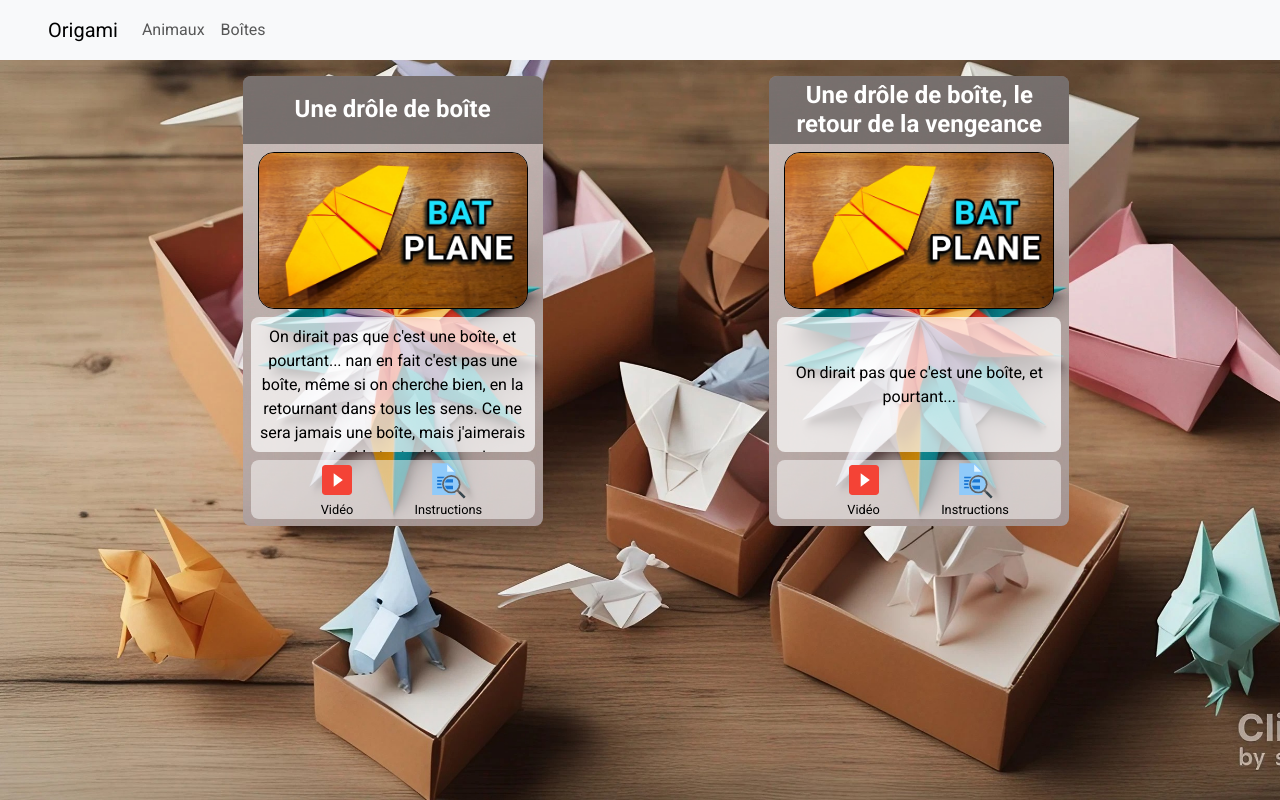
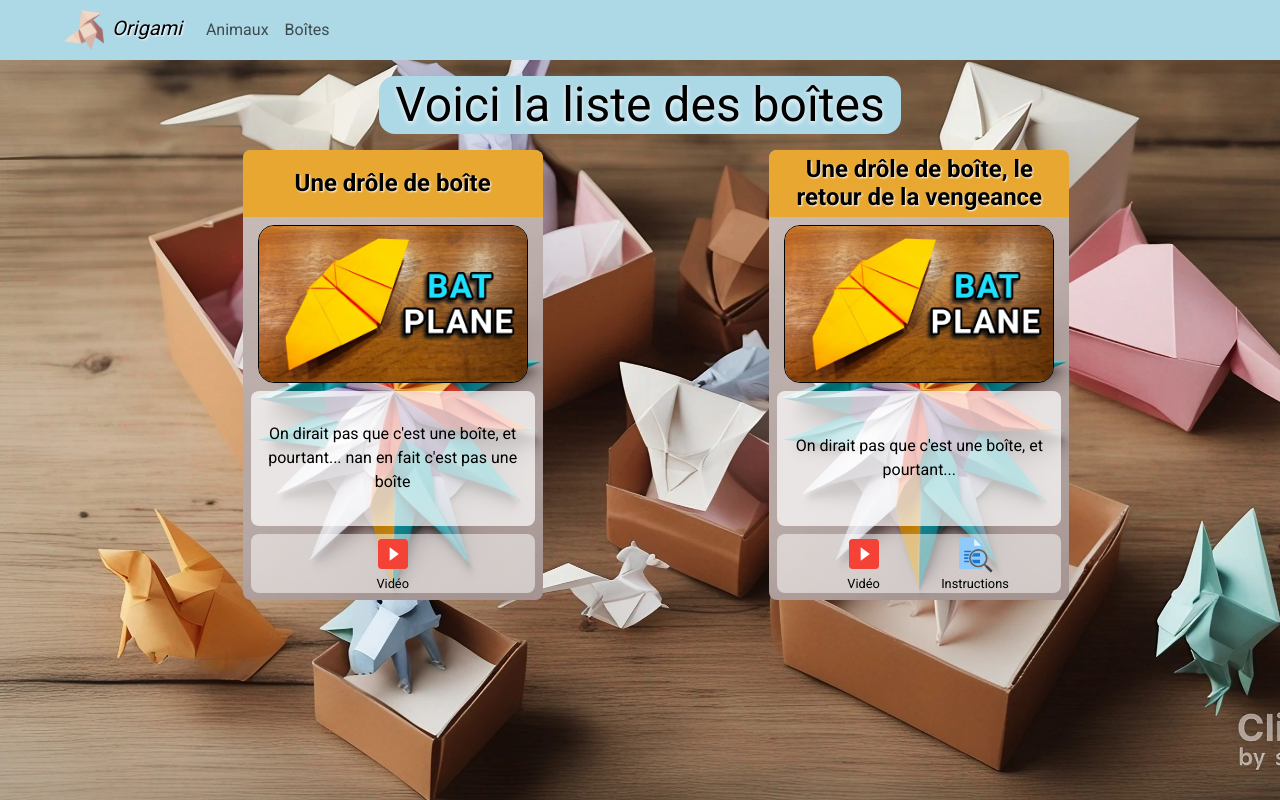
Before and after one commit to P-why1988/origami-front, a React (Create React App) app: page /boxes in a window 1280 px wide. Built offline with nearby package versions, Linux system fonts and the light colour scheme.

Commit message:
Visual updated + buttons up to date

```diff
--- a/src/Components/App.js
+++ b/src/Components/App.js
@@ -12,7 +12,7 @@ function App() {
     <Container fluid className='p-0 ori-fullsize'>
         <BrowserRouter>
             <MySpecialNavbar />
-            <Container fluid className='p-0 pt-3 ori-body'>
+            <Container fluid className='p-0 ori-body'>
                 <Routes>
                     <Route exact path='*' element={ <Navigate to='/home' /> } />
                     <Route exact path='/home' element={ <Home /> } />
--- a/src/Components/MyButton.js
+++ b/src/Components/MyButton.js
@@ -5,14 +5,16 @@ function MyButton({ origami, btn }) {
     function btnType() {
         switch(btn.buttonType) {
             case BUTTON_TYPE.youtube:
-                return origami.video;
+                return origami.video && origami.video;
             case BUTTON_TYPE.instructions:
-                return origami.video;
+                return origami.instructions && origami.instructions;
             default:
                 return 'error';
         };
     };
 
+    const exist = btnType();
+    if (exist) {
         return (
         <div className='ori-btn-container'>
             <a href={ btnType() }>
@@ -25,6 +27,9 @@ function MyButton({ origami, btn }) {
             <label>{ btn.label }</label>
         </div>
         );
+    }
+
+    return null;
 };
 
 export default MyButton;
--- a/src/Components/MySpecialNavbar.js
+++ b/src/Components/MySpecialNavbar.js
@@ -1,11 +1,18 @@
 import { Nav, Navbar } from 'react-bootstrap';
 import { Link } from 'react-router-dom';
 import '../Styles/MySpecialNavbar.css';
+import oriLogo from '../Assets/Icons/logo.png';
 
 function MySpecialNavbar() {
     return (
         <Navbar className='ori-navbar bg-body-tertiary'>
-            <Navbar.Brand as={ Link } to='/home'>Origami</Navbar.Brand>
+            <Navbar.Brand as={ Link } to='/home' className='ori-navbar-brand'>
+                <img
+                    src={ oriLogo }
+                    alt='Logo Origami'
+                    className='ori-logo'
+                />Origami
+            </Navbar.Brand>
             <Navbar.Collapse id="basic-navbar-nav">
             <Nav className="me-auto">
                 <Nav.Link as={ Link } to='/animals'>Animaux</Nav.Link>
--- a/src/Data/origamiList.js
+++ b/src/Data/origamiList.js
@@ -1,6 +1,6 @@
 import batPlane from '../Assets/CoverImages/bat-plane.jpg';
 
-export const TYPE = {animal: 'animal', box: 'box'};
+export const TYPE = {animal: 'animaux', box: 'boîtes'};
 
 export const origamiList = [
     {
@@ -10,7 +10,8 @@ export const origamiList = [
         name: 'Avion chauve-souris',
         description: `Un avion qui bat des ailes en vol.\n` +
             `Il faut le lancer en le tenant bien au milieu, et mettre un peu de force.`,
-        video: 'https://www.youtube.com/watch?v=1xakZTXOweU'
+        video: 'https://www.youtube.com/watch?v=1xakZTXOweU',
+        instructions: 'https://www.youtube.com/watch?v=1xakZTXOweU'
     },
     {
         type: TYPE.animal,
@@ -19,15 +20,15 @@ export const origamiList = [
         name: 'Avion 2',
         description: 'Un avion qui bat des ailes en vol. ' +
             'Il faut le lancer en le tenant bien au milieu, et mettre un peu de force.',
-        video: 'https://www.youtube.com/watch?v=1xakZTXOweU'
+        video: 'https://www.youtube.com/watch?v=1xakZTXOweU',
     },
     {
         type: TYPE.box,
         coverImg: batPlane,
         imgAlt: 'Fausse boîte',
         name: 'Une drôle de boîte',
-        description: `On dirait pas que c'est une boîte, et pourtant... nan en fait c'est pas une boîte, même si on cherche bien, en la retournant dans tous les sens. Ce ne sera jamais une boîte, mais j'aimerais savoir si le texte dépasse !`,
-        video: 'https://www.youtube.com/watch?v=1xakZTXOweU'
+        description: `On dirait pas que c'est une boîte, et pourtant... nan en fait c'est pas une boîte`,
+        video: 'https://www.youtube.com/watch?v=1xakZTXOweU',
     },
     {
         type: TYPE.box,
@@ -35,6 +36,7 @@ export const origamiList = [
         imgAlt: 'Fausse boîte 2',
         name: 'Une drôle de boîte, le retour de la vengeance',
         description: `On dirait pas que c'est une boîte, et pourtant...`,
-        video: 'https://www.youtube.com/watch?v=1xakZTXOweU'
+        video: 'https://www.youtube.com/watch?v=1xakZTXOweU',
+        instructions: 'https://www.youtube.com/watch?v=1xakZTXOweU'
     }
 ];
--- a/src/Pages/Home.js
+++ b/src/Pages/Home.js
@@ -2,8 +2,8 @@ import '../Styles/Home.css';
 
 function Home() {
     return (
-    <div>
-        <h1>Bienvenue sur le site origami</h1>
+    <div className='ori-home'>
+        <h2>Bienvenue sur le site origami</h2>
         <p>(L'image de fond a été générée par IA)</p>
     </div>
     );
--- a/src/Pages/OrigamiPage.js
+++ b/src/Pages/OrigamiPage.js
@@ -8,6 +8,7 @@ function OrigamiPage({ type }) {
 
     return (
         <>
+            <h2>Voici la liste des { type }</h2>
             <ul className='ori-list'>
                     { origamis.map((element) =>
                         <OrigamiCard
--- a/src/Styles/Home.css
+++ b/src/Styles/Home.css
@@ -1,3 +1,3 @@
-div {
+.ori-home {
    text-align: center;
 }
--- a/src/Styles/MySpecialNavbar.css
+++ b/src/Styles/MySpecialNavbar.css
@@ -2,8 +2,20 @@
     padding: 0;
     padding-left: 3rem;
     height: 60px;
+    background-color: rgb(173, 216, 230) !important;
+}
+
+.ori-navbar-brand {
+    font-style: italic;
+    text-shadow: white 1px 1px 2px;
 }
 
 .me-auto a:focus {
     font-weight: bold;
 }
+
+.ori-logo {
+    height: 40px;
+    margin: 1rem;
+    margin-right: 0.5rem;
+}
--- a/src/Styles/OrigamiCard.css
+++ b/src/Styles/OrigamiCard.css
@@ -19,8 +19,9 @@
     justify-content: center;
     font-size: 1.5rem;
     font-weight: bold;
-    color: white;
-    background: rgba(0, 0, 0, 40%);
+    color: black;
+    text-shadow: white 1px 1px 2px;
+    background: rgb(231, 167, 49);
     text-align: center;
     padding: 0.5rem;
     margin: 0;
@@ -40,6 +41,7 @@
     height: 30%;
     display: flex;
     align-items: safe center;
+    text-align: center;
     overflow-y: auto;
     margin: 0.5rem;
     padding: 0.5rem;
--- a/src/Styles/OrigamiPage.css
+++ b/src/Styles/OrigamiPage.css
@@ -1,3 +1,18 @@
+h2 {
+    width: fit-content;
+    padding-left: 1rem;
+    padding-right: 1rem;
+    margin-left: auto;
+    margin-right: auto;
+    margin-top: 1rem;
+    margin-bottom: 1rem;
+    border-radius: 1rem;
+    color: black;
+    text-shadow: white 0px 2px 5px;
+    background: rgb(173, 216, 230);
+
+}
+
 .ori-list {
 	/* list-style-type: none;
 	padding: 32px; */
```
Also changed, not shown: src/Assets/Icons/logo.png (added), 1 other file (tests, documents, lock files or other folders). Lines whose indentation alone changed are shown as unchanged.
